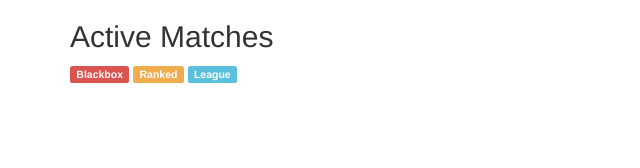
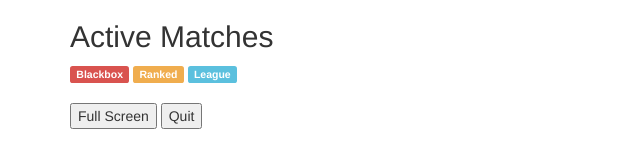
Before and after one commit to christerk/ffbclient, a website built with webpack: page index.html in a window 1280 px wide. Shown: the whole page, without its empty margins (0-640 px from the left). Built offline with nearby package versions, Linux system fonts and the light colour scheme; files whose address does not match are found by name.

Commit message:
Added old buttons

```diff
--- a/index.html
+++ b/index.html
@@ -69,6 +69,8 @@
         </div>
 
         <div class="phaserapppage" id="wrapper" game="" user="" auth="">
+            <button id="fullscreen">Full Screen</button>
+            <button id="quit">Quit</button>
             <div id="phaserapp"></div>
         </div>
 
```
